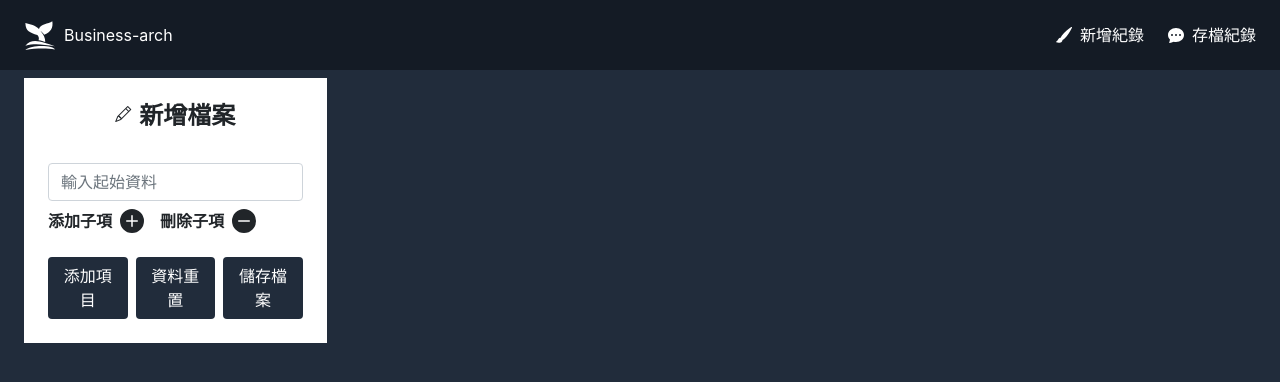
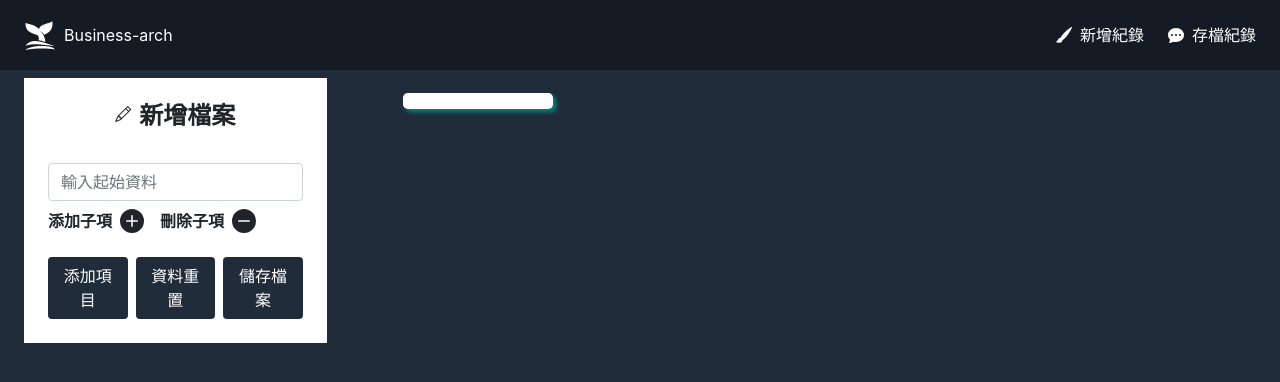
Before and after one commit to SlienceAn/Business-Arch, a Next.js app: page /NewPage in a window 1280 px wide. Shown: the top 382 px of the page. Built offline with nearby package versions, Linux system fonts and the light colour scheme.

Commit message:
變更UI

```diff
--- a/components/TreeView.jsx
+++ b/components/TreeView.jsx
@@ -1,5 +1,5 @@
 import React, { useState } from 'react';
-import { AiFillFolderOpen, AiFillFolder } from 'react-icons/ai';
+import { AiFillPlusCircle, AiFillMinusCircle } from 'react-icons/ai';
 
 const TreeView = (props) => {
     const { data } = props
@@ -8,8 +8,10 @@ const TreeView = (props) => {
         return (
             <li>
                 <span className="d-flex align-items-center gap-1 title-box" onClick={() => setShow(!isShow)}>
-                    <span>{data.body}</span>
-                    {isShow ? <AiFillFolder /> : <AiFillFolderOpen />}
+                    <span className="bg-white text-dark px-2 py-2 rounded-3 span-body">
+                        {data.body}
+                        {isShow ? <AiFillPlusCircle fontSize="1.5rem" /> : <AiFillMinusCircle fontSize="1.5rem" />}
+                    </span>
                 </span>
                 <ul className={isShow ? "d-none" : ""}>
                     {data.content.map(el => <TreeView data={el} key={el.id} />)}
@@ -19,7 +21,7 @@ const TreeView = (props) => {
     } else {
         return (
             <li>
-                <span>
+                <span className='bg-white text-dark px-2 py-2 rounded-3 span-body'>
                     {data.body}
                 </span>
             </li>
--- a/styles/TreeView.scss
+++ b/styles/TreeView.scss
@@ -1,3 +1,5 @@
+$line-color:#d3d3d3;
+
 .title-box:hover {
     cursor: pointer;
 }
@@ -14,13 +16,21 @@
     }
 
     ul {
-        margin: 0px 0px 0px 5px;
+        margin: 0px 0px 0px 20px;
         list-style: none;
-        line-height: 2em;
         font-family: "微軟正黑體";
 
+        .span-body {
+            min-width: 150px;
+            display: flex;
+            justify-content: space-between;
+            align-items: center;
+            box-shadow: 3px 3px 4px #01897d;
+            margin-bottom: 20px;
+        }
+
         li {
-            font-size: 20px;
+            font-size: 18px;
             position: relative;
             display: table;
 
@@ -28,21 +38,21 @@
                 position: absolute;
                 content: "";
                 top: 0px;
-                left: -15px;
+                left: -30px;
                 display: block;
                 height: 1em;
-                width: 10px;
-                border-left: 1px solid;
-                border-bottom: 1px solid;
+                width: 30px;
+                border-left: 2px solid $line-color;
+                border-bottom: 2px solid $line-color;
             }
 
             &::after {
                 position: absolute;
                 content: "";
                 display: block;
-                height: 100%;
-                border-left: 1px solid;
-                left: -15px;
+                height: calc(100% + 20px);
+                border-left: 2px solid $line-color;
+                left: -30px;
                 bottom: -7px;
             }
 
```
